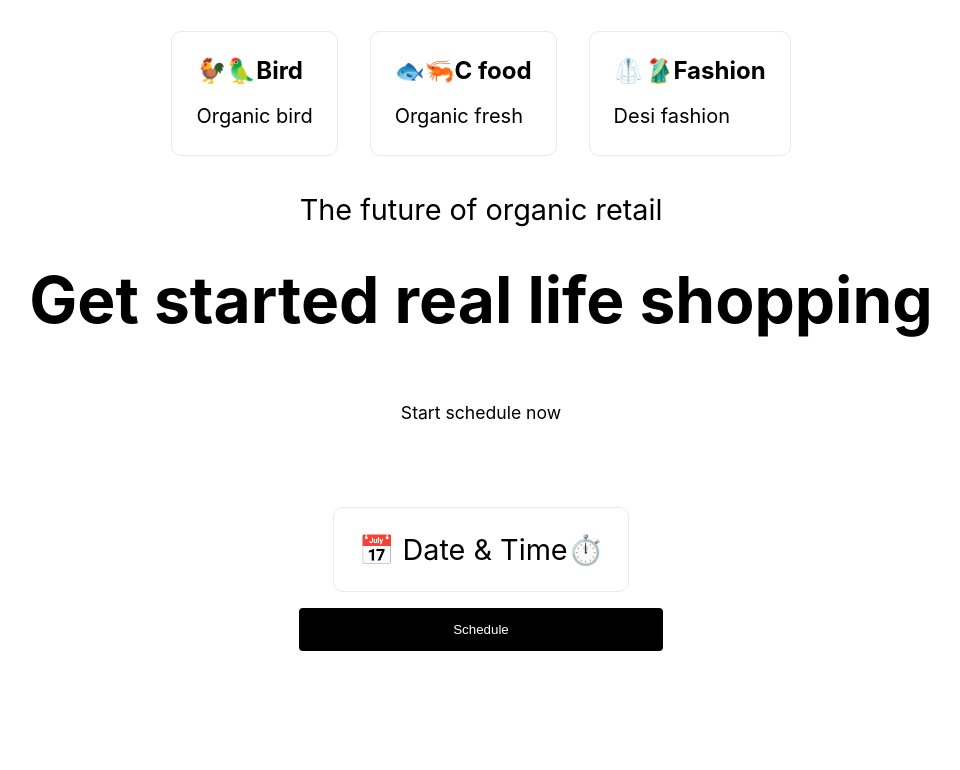
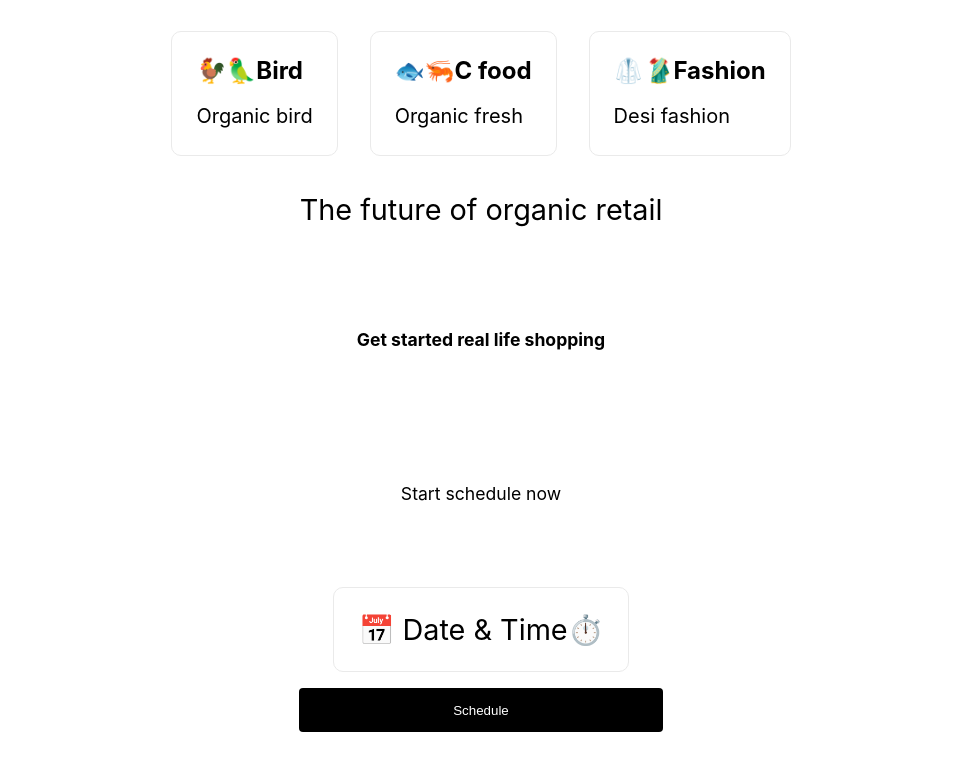
Before and after one commit to rammurmu/next, a Next.js app: page /buyer in a window 1280 px wide. Shown: the part 1255-2025 px from the top of the page, without its empty margins (159-1119 px from the left). Built offline with nearby package versions, Linux system fonts and the light colour scheme.

Commit message:
Update buyer.js

```diff
--- a/pages/buyer.js
+++ b/pages/buyer.js
@@ -118,7 +118,7 @@ export default function Buyer() {
      <p>The future of organic retail</p>
      <br />
 
-   <h1 className={styles.title}>Get started real life shopping</h1>
+   <h1 className={styles.description}>Get started real life shopping</h1>
     <p className={styles.description}>Start schedule now</p>
     <div className={styles.grid}>
     <p className={styles.card}>📅 Date & Time⏱️</p>
```
